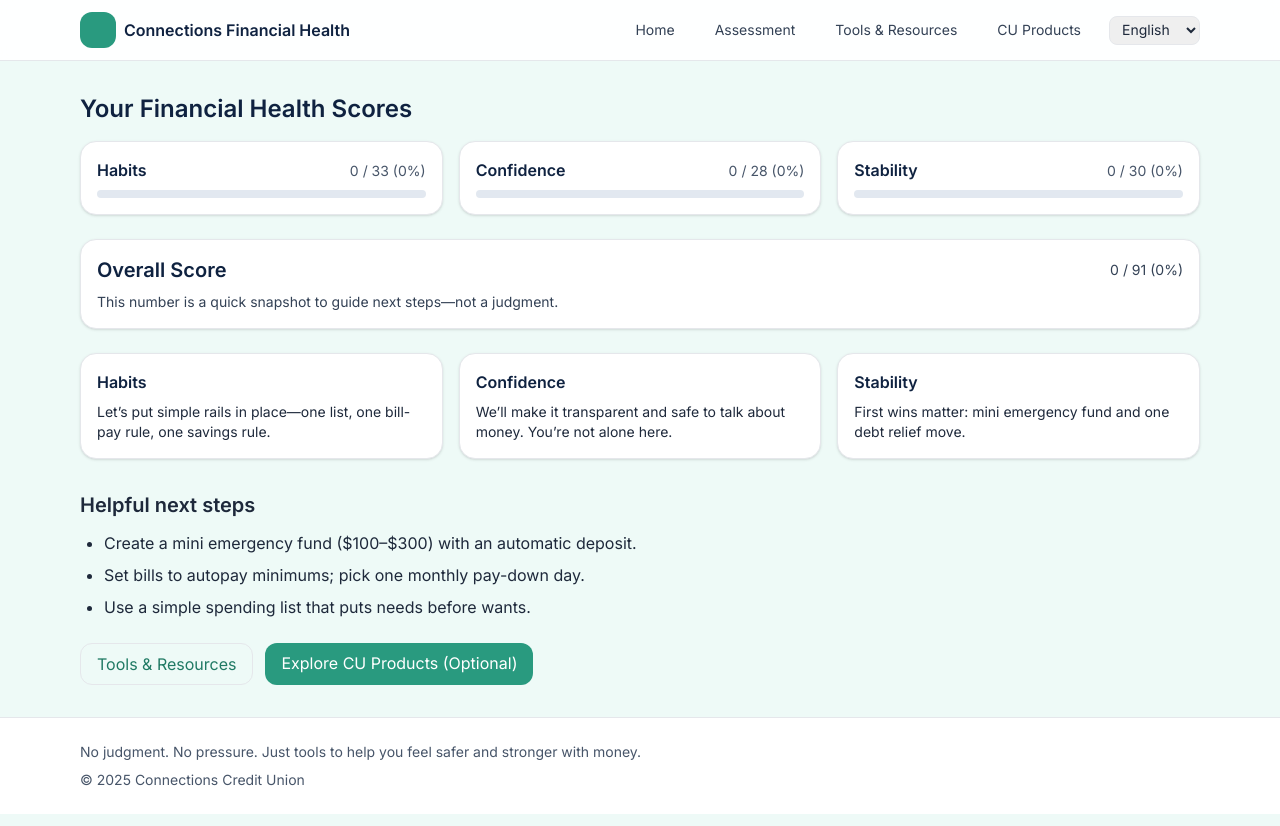
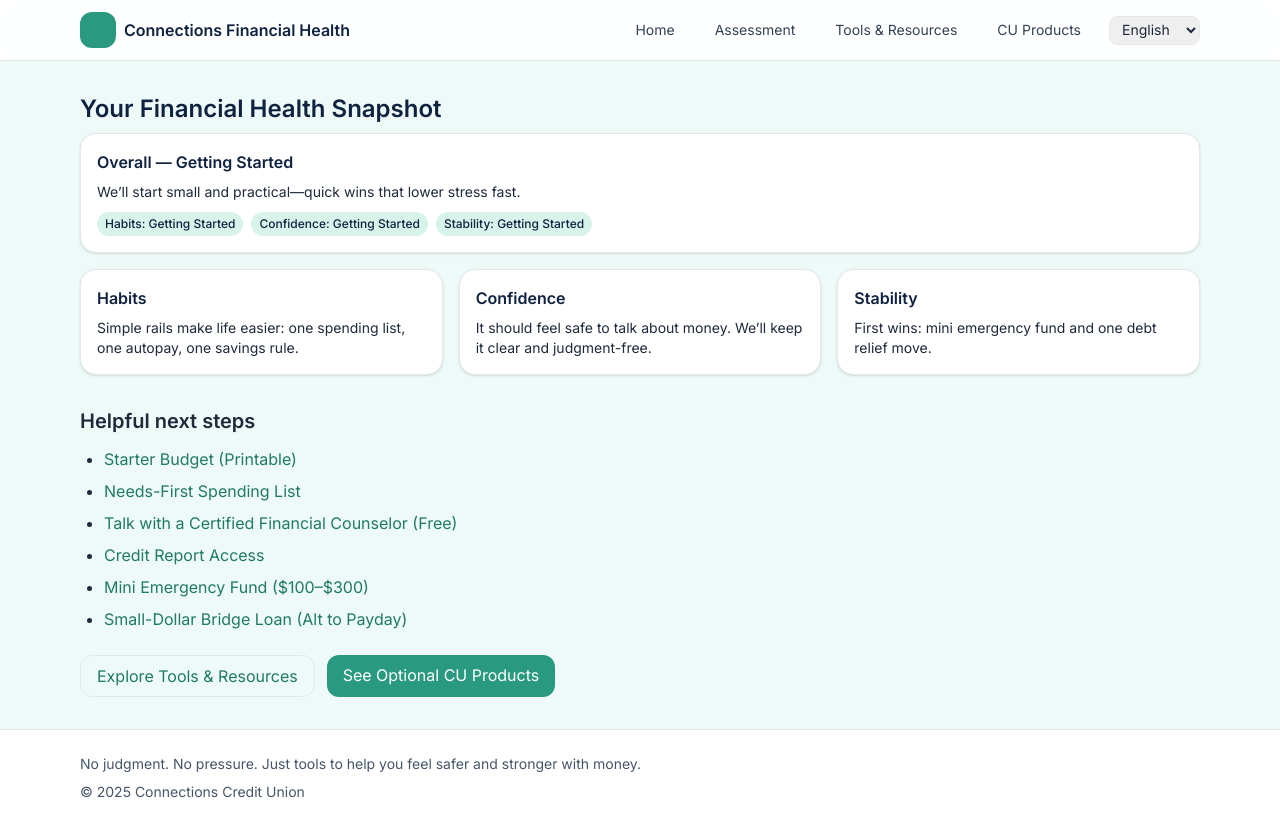
Before and after one commit to Ktm0660/CCU_Fin_Health, a Next.js app: page /results in a window 1280 px wide. Built offline with nearby package versions, Linux system fonts and the light colour scheme.

Commit message:
ux: quiet assessment (no live scores) + bucketed results with tailored recommendations

```diff
--- a/data/assessment.ts
+++ b/data/assessment.ts
@@ -2,9 +2,11 @@ export type Dimension = "habits" | "confidence" | "stability";
 export type Option = { text_en: string; text_es: string; weights: Partial<Record<Dimension, number>> };
 export type Question = { id: string; text_en: string; text_es: string; options: Option[] };
 
+/* (Questions block unchanged — keep exactly as it is in the repo.) */
+
 const o = (en: string, es: string, h=0,c=0,s=0) => ({ text_en: en, text_es: es, weights: { habits:h, confidence:c, stability:s } });
 
-export const questions: Question[] = [
+const questions: Question[] = [
   // 1) Spending Awareness & Habits
   { id: "q1",
     text_en: "When the month ends, do you usually know where most of your money went?",
@@ -157,7 +159,6 @@ export type Score = {
 };
 
 function perDimMax() {
-  // For each question, the max contribution per dimension is the highest weight available in that dim
   let maxH=0, maxC=0, maxS=0;
   questions.forEach(q => {
     let h=0, c=0, s=0;
@@ -192,11 +193,82 @@ export function scoreAnswers(ans: AnswerMap): Score {
 }
 
 export function partialScore(ans: AnswerMap) {
-  // same as scoreAnswers but helpful during the live flow
   return scoreAnswers(ans);
 }
 
+/* ---------- Bucketing helpers (no numbers shown to members) ---------- */
+export type BucketKey = "start" | "building" | "strong";
+
+export function bucketize(value: number, max: number): BucketKey {
+  const pct = (value / Math.max(1, max)) * 100;
+  if (pct < 40) return "start";
+  if (pct < 70) return "building";
+  return "strong";
+}
+
+export const bucketCopy = {
+  en: {
+    labels: {
+      start: "Getting Started",
+      building: "Finding Your Rhythm",
+      strong: "Steady & Building"
+    },
+    dim: {
+      habits: {
+        start: "Simple rails make life easier: one spending list, one autopay, one savings rule.",
+        building: "Good momentum—tighten one or two daily habits for smoother months.",
+        strong: "Your day-to-day choices are steady. Keep the rhythm going."
+      },
+      confidence: {
+        start: "It should feel safe to talk about money. We’ll keep it clear and judgment-free.",
+        building: "You’re asking the right questions—let’s make plans you can trust.",
+        strong: "You advocate for yourself and get straight answers. Keep using that voice."
+      },
+      stability: {
+        start: "First wins: mini emergency fund and one debt relief move.",
+        building: "Your foundation’s forming—grow that safety cushion step by step.",
+        strong: "Your safety net is solid and growing."
+      }
+    },
+    overall: {
+      start: "We’ll start small and practical—quick wins that lower stress fast.",
+      building: "You’re on your way. Let’s lock in a few routines and reduce surprises.",
+      strong: "You’re in a strong spot—now optimize and plan ahead."
+    }
+  },
+  es: {
+    labels: {
+      start: "Empezando",
+      building: "Tomando Ritmo",
+      strong: "Firme y Avanzando"
+    },
+    dim: {
+      habits: {
+        start: "Reglas simples ayudan: una lista de gastos, un pago automático, una regla de ahorro.",
+        building: "Buen avance—ajusta uno o dos hábitos diarios para meses más tranquilos.",
+        strong: "Tus decisiones diarias son estables. Sigue con ese ritmo."
+      },
+      confidence: {
+        start: "Hablar de dinero debe sentirse seguro. Mantendremos todo claro y sin juicios.",
+        building: "Haces las preguntas correctas—vamos a crear planes confiables.",
+        strong: "Defiendes tus intereses y obtienes respuestas claras. Sigue así."
+      },
+      stability: {
+        start: "Primeros logros: fondo de emergencia pequeño y un paso de alivio de deuda.",
+        building: "Tu base va tomando forma—hagamos crecer ese colchón paso a paso.",
+        strong: "Tu red de seguridad es sólida y sigue creciendo."
+      }
+    },
+    overall: {
+      start: "Empezaremos con pasos pequeños y prácticos para reducir el estrés pronto.",
+      building: "Vas por buen camino. Fijemos rutinas y menos sorpresas.",
+      strong: "Estás fuerte—ahora optimiza y planea con anticipación."
+    }
+  }
+} as const;
+
 export function guidance(dim: "habits"|"confidence"|"stability", score: number) {
+  // Keep for internal text where needed; results will rely on bucketCopy.
   if (dim==="habits") return score>=26 ? "Your day-to-day choices are steady. Keep the rhythm going." :
     score>=18 ? "You’re finding your rhythm — small, consistent steps unlock big change." :
     "Let’s put simple rails in place—one list, one bill-pay rule, one savings rule.";
@@ -207,3 +279,5 @@ export function guidance(dim: "habits"|"confidence"|"stability", score: number)
     score>=18 ? "You’re building a foundation—let’s grow your safety net together." :
     "First wins matter: mini emergency fund and one debt relief move.";
 }
+
+export { questions };
--- /dev/null
+++ b/data/recommendations.ts
@@ -0,0 +1,69 @@
+import type { BucketKey } from "./assessment";
+
+/** Lightweight catalog for tailored suggestions. href can be external or internal. */
+export type RecItem = { title: string; href: string; kind: "tool" | "edu" | "product" };
+
+export function recommend(dimBuckets: { habits: BucketKey; confidence: BucketKey; stability: BucketKey }, locale: "en"|"es"): RecItem[] {
+  const t = (en:string, es:string)=> locale==="en"? en : es;
+  const items: RecItem[] = [];
+
+  // Habits-driven tips
+  if (dimBuckets.habits === "start") {
+    items.push(
+      { title: t("Starter Budget (Printable)", "Presupuesto inicial (Imprimible)"), href: "https://www.consumerfinance.gov/consumer-tools/budgeting/", kind: "tool" },
+      { title: t("Needs-First Spending List", "Lista de gastos: necesidades primero"), href: "/resources", kind: "edu" }
+    );
+  } else if (dimBuckets.habits === "building") {
+    items.push(
+      { title: t("Envelope/Cash-Friendly Tips", "Consejos para sobres/efectivo"), href: "/resources", kind: "edu" }
+    );
+  } else {
+    items.push(
+      { title: t("Optimize Bill-Pay & Autopay", "Optimiza pagos y domiciliaciones"), href: "/resources", kind: "edu" }
+    );
+  }
+
+  // Confidence-driven tips
+  if (dimBuckets.confidence === "start") {
+    items.push(
+      { title: t("Talk with a Certified Financial Counselor (Free)", "Habla con un consejero financiero certificado (Gratis)"), href: "/products", kind: "product" },
+      { title: t("Credit Report Access", "Acceso a reporte de crédito"), href: "https://www.annualcreditreport.com", kind: "tool" }
+    );
+  } else if (dimBuckets.confidence === "building") {
+    items.push(
+      { title: t("Plain-Language Fee Guide", "Guía de comisiones en lenguaje claro"), href: "/products", kind: "product" }
+    );
+  } else {
+    items.push(
+      { title: t("Plan Next Big Goal (Template)", "Plantilla para próxima meta grande"), href: "/resources", kind: "tool" }
+    );
+  }
+
+  // Stability-driven tips
+  if (dimBuckets.stability === "start") {
+    items.push(
+      { title: t("Mini Emergency Fund ($100–$300)", "Fondo de emergencia pequeño ($100–$300)"), href: "/resources", kind: "tool" },
+      { title: t("Small-Dollar Bridge Loan (Alt to Payday)", "Préstamo puente de bajo monto (Alternativa a rápida)"), href: "/products", kind: "product" }
+    );
+  } else if (dimBuckets.stability === "building") {
+    items.push(
+      { title: t("Savings Builder (Auto-Deposit)", "Ahorros programados (Depósito automático)"), href: "/products", kind: "product" }
+    );
+  } else {
+    items.push(
+      { title: t("ITIN Auto/Signature Lending (If Needed)", "Préstamos con ITIN (si se requiere)"), href: "/products", kind: "product" }
+    );
+  }
+
+  return dedupe(items);
+}
+
+function dedupe(items: RecItem[]): RecItem[] {
+  const seen = new Set<string>();
+  return items.filter(i => {
+    const key = `${i.title}|${i.href}|${i.kind}`;
+    if (seen.has(key)) return false;
+    seen.add(key);
+    return true;
+  });
+}
--- a/pages/assessment.tsx
+++ b/pages/assessment.tsx
@@ -1,6 +1,6 @@
 import { useRouter } from "next/router";
-import { useMemo, useState, useEffect } from "react";
-import { questions, AnswerMap, partialScore, guidance } from "@/data/assessment";
+import { useState, useEffect } from "react";
+import { questions, AnswerMap } from "@/data/assessment";
 import QuestionCard from "@/components/QuestionCard";
 
 function Bar({ value, max }: { value: number; max: number }) {
@@ -18,49 +18,21 @@ export default function Assessment() {
 
   const [answers, setAnswers] = useState<AnswerMap>({});
   const [i, setI] = useState(0); // current question index
-
   const q = questions[i];
   const done = Object.keys(answers).length === questions.length;
-  const s = useMemo(() => partialScore(answers), [answers]);
 
-  // On question change, scroll to top so users always see the question & progress
   useEffect(() => {
     if (typeof window !== "undefined") window.scrollTo({ top: 0, behavior: "smooth" });
   }, [i]);
 
   const chosenIdx = q ? (answers[q.id] as number | undefined) : undefined;
 
-  const tip = useMemo(() => {
-    if (q && chosenIdx !== undefined) {
-      const w = q.options[chosenIdx].weights;
-      const scores = {
-        habits: w.habits ?? 0,
-        confidence: w.confidence ?? 0,
-        stability: w.stability ?? 0,
-      } as const;
-
-      let best: "habits" | "confidence" | "stability" = "habits";
-      if (scores.confidence > scores[best]) best = "confidence";
-      if (scores.stability > scores[best]) best = "stability";
-
-      return guidance(best, (s as any)[best]);
-    }
-    return "";
-  }, [q, chosenIdx, s]);
-
   function setAnswer(id: string, idx: number) {
     setAnswers((prev) => ({ ...prev, [id]: idx }));
   }
-
-  function next() {
-    setI((prev) => Math.min(prev + 1, questions.length - 1));
-  }
-  function back() {
-    setI((prev) => Math.max(prev - 1, 0));
-  }
-  function goResults() {
-    push({ pathname: "/results", query: { a: JSON.stringify(answers) } });
-  }
+  function next() { setI((prev) => Math.min(prev + 1, questions.length - 1)); }
+  function back() { setI((prev) => Math.max(prev - 1, 0)); }
+  function goResults() { push({ pathname: "/results", query: { a: JSON.stringify(answers) } }); }
 
   const t = (en: string, es: string) => (loc === "en" ? en : es);
 
@@ -70,7 +42,7 @@ export default function Assessment() {
         {t("Connections Financial Health & Trust Assessment", "Evaluación de Salud Financiera y Confianza")}
       </h1>
 
-      {/* Progress header */}
+      {/* Progress header only (no scores) */}
       <div className="mb-4 flex items-center justify-between text-sm text-slate-700">
         <span>
           {t("Question", "Pregunta")} {i + 1} {t("of", "de")} {questions.length}
@@ -80,46 +52,7 @@ export default function Assessment() {
         </div>
       </div>
 
-      {/* Live snapshot */}
-      <div className="bg-white rounded-2xl shadow p-4 border mb-5">
-        <div className="grid md:grid-cols-3 gap-4">
-          <div>
-            <div className="flex items-center justify-between text-sm">
-              <span className="font-medium">Habits</span>
-              <span>
-                {s.habits} / {s.maxHabits}
-              </span>
-            </div>
-            <Bar value={s.habits} max={s.maxHabits} />
-          </div>
-          <div>
-            <div className="flex items-center justify-between text-sm">
-              <span className="font-medium">Confidence</span>
-              <span>
-                {s.confidence} / {s.maxConfidence}
-              </span>
-            </div>
-            <Bar value={s.confidence} max={s.maxConfidence} />
-          </div>
-          <div>
-            <div className="flex items-center justify-between text-sm">
-              <span className="font-medium">Stability</span>
-              <span>
-                {s.stability} / {s.maxStability}
-              </span>
-            </div>
-            <Bar value={s.stability} max={s.maxStability} />
-          </div>
-        </div>
-        <p className="mt-3 text-sm text-slate-700">
-          {t(
-            "Scores update as you go. No judgment—this is a quick snapshot to guide next steps.",
-            "Los puntajes se actualizan mientras avanzas. Sin juicios—es una guía para los próximos pasos."
-          )}
-        </p>
-      </div>
-
-      {/* One-at-a-time question card */}
+      {/* Question-only card (quiet mode) */}
       {q && (
         <QuestionCard
           q={q}
@@ -127,17 +60,6 @@ export default function Assessment() {
           selectedIdx={chosenIdx}
           onAnswer={(idx) => setAnswer(q.id, idx)}
         />
-      )}
-
-      {/* Show the currently selected answer (if any) */}
-      {chosenIdx !== undefined && q && (
-        <div className="bg-brand-50 border rounded-2xl p-4 text-sm text-slate-800 mb-4">
-          <b>{t("Selected:", "Seleccionado:")}</b>{" "}
-          {loc === "en" ? q.options[chosenIdx].text_en : q.options[chosenIdx].text_es}
-          <div className="mt-2 text-slate-700">
-            <b>{t("Why this matters:", "Por qué importa:")}</b> {tip}
-          </div>
-        </div>
       )}
 
       {/* Navigation buttons */}
--- a/pages/results.tsx
+++ b/pages/results.tsx
@@ -1,19 +1,19 @@
 import { useRouter } from "next/router";
 import { useMemo } from "react";
-import { scoreAnswers, guidance } from "@/data/assessment";
+import { scoreAnswers, bucketize, bucketCopy } from "@/data/assessment";
+import { recommend } from "@/data/recommendations";
 import Link from "next/link";
 
-function Stat({ label, value, max }: { label:string; value:number; max:number }) {
-  const pct = Math.round((value / Math.max(1,max)) * 100);
+function Chip({ text }: { text: string }) {
+  return <span className="inline-block px-2 py-1 rounded-full bg-brand-100 text-ink-900 text-xs font-medium">{text}</span>;
+}
+
+function Card({ title, body, children }: { title: string; body: string; children?: React.ReactNode }) {
   return (
     <div className="bg-white rounded-2xl shadow p-4 border">
-      <div className="flex items-baseline justify-between">
-        <h3 className="font-semibold text-ink-900">{label}</h3>
-        <span className="text-sm text-slate-600">{value} / {max} ({pct}%)</span>
-      </div>
-      <div className="mt-2 h-2 rounded-full bg-slate-200">
-        <div className="h-2 rounded-full bg-brand-500" style={{ width: `${pct}%` }} />
-      </div>
+      <h3 className="font-semibold text-ink-900">{title}</h3>
+      <p className="text-sm mt-2">{body}</p>
+      {children}
     </div>
   );
 }
@@ -21,71 +21,84 @@ function Stat({ label, value, max }: { label:string; value:number; max:number })
 export default function Results() {
   const router = useRouter();
   const locale = (router.locale as "en"|"es") || "en";
+  const copy = bucketCopy[locale];
+
   const ans = useMemo(() => {
     try { return JSON.parse((router.query.a as string) || "{}"); }
     catch { return {}; }
   }, [router.query.a]);
 
   const s = scoreAnswers(ans);
+  const buckets = {
+    habits: bucketize(s.habits, s.maxHabits),
+    confidence: bucketize(s.confidence, s.maxConfidence),
+    stability: bucketize(s.stability, s.maxStability)
+  };
+
+  // Simple overall by majority (ties break upward toward “building”, then “strong” if all high)
+  const tally = { start:0, building:0, strong:0 };
+  (Object.values(buckets) as ("start"|"building"|"strong")[]).forEach(b => (tally[b] += 1));
+  const overall = ((): "start"|"building"|"strong" => {
+    if (tally.strong >= 2) return "strong";
+    if (tally.building >= 2) return "building";
+    if (tally.start >= 2) return "start";
+    // tie: prefer building if any, else start
+    if (tally.building) return "building";
+    if (tally.start) return "start";
+    return "strong";
+  })();
+
+  const recs = recommend(buckets, locale);
+
+  const t = (en: string, es: string) => (locale === "en" ? en : es);
 
   return (
     <section>
       <h1 className="text-2xl font-semibold text-ink-900 mb-2">
-        {locale==="en" ? "Your Financial Health Scores" : "Tus puntajes de salud financiera"}
+        {t("Your Financial Health Snapshot", "Tu panorama de salud financiera")}
       </h1>
 
+      {/* Overall card */}
+      <Card
+        title={`${t("Overall", "General")} — ${copy.labels[overall]}`}
+        body={copy.overall[overall]}
+      >
+        <div className="mt-2 space-x-2">
+          <Chip text={`${t("Habits", "Hábitos")}: ${copy.labels[buckets.habits]}`} />
+          <Chip text={`${t("Confidence", "Confianza")}: ${copy.labels[buckets.confidence]}`} />
+          <Chip text={`${t("Stability", "Estabilidad")}: ${copy.labels[buckets.stability]}`} />
+        </div>
+      </Card>
+
+      {/* Dimension cards */}
       <div className="grid md:grid-cols-3 gap-4 mt-4">
-        <Stat label="Habits" value={s.habits} max={s.maxHabits} />
-        <Stat label="Confidence" value={s.confidence} max={s.maxConfidence} />
-        <Stat label="Stability" value={s.stability} max={s.maxStability} />
+        <Card title={t("Habits", "Hábitos")} body={copy.dim.habits[buckets.habits]} />
+        <Card title={t("Confidence", "Confianza")} body={copy.dim.confidence[buckets.confidence]} />
+        <Card title={t("Stability", "Estabilidad")} body={copy.dim.stability[buckets.stability]} />
       </div>
 
-      <div className="bg-white rounded-2xl shadow p-4 border mt-6">
-        <div className="flex items-center justify-between">
-          <h2 className="text-xl font-semibold text-ink-900">
-            {locale==="en" ? "Overall Score" : "Puntaje total"}
-          </h2>
-          <span className="text-sm text-slate-700">{s.total} / {s.totalMax} ({Math.round((s.total/Math.max(1,s.totalMax))*100)}%)</span>
-        </div>
-        <p className="text-sm text-slate-700 mt-2">
-          {locale==="en"
-            ? "This number is a quick snapshot to guide next steps—not a judgment."
-            : "Este número es una guía para los próximos pasos—no un juicio."}
-        </p>
-      </div>
-
-      <div className="grid md:grid-cols-3 gap-4 mt-6">
-        <Dim title="Habits" body={guidance("habits", s.habits)} />
-        <Dim title="Confidence" body={guidance("confidence", s.confidence)} />
-        <Dim title="Stability" body={guidance("stability", s.stability)} />
-      </div>
-
-      <h2 className="text-xl font-semibold mt-8 mb-3">
-        {locale==="en" ? "Helpful next steps" : "Próximos pasos útiles"}
-      </h2>
+      {/* Tailored recommendations */}
+      <h2 className="text-xl font-semibold mt-8 mb-3">{t("Helpful next steps", "Próximos pasos útiles")}</h2>
       <ul className="list-disc ml-6 space-y-2">
-        <li>{locale==="en" ? "Create a mini emergency fund ($100–$300) with an automatic deposit." : "Crea un fondo de emergencia pequeño ($100–$300) con depósito automático."}</li>
-        <li>{locale==="en" ? "Set bills to autopay minimums; pick one monthly pay-down day." : "Activa pagos automáticos mínimos; elige un día al mes para avanzar pagos."}</li>
-        <li>{locale==="en" ? "Use a simple spending list that puts needs before wants." : "Usa una lista de gastos que ponga necesidades antes que gustos."}</li>
+        {recs.map((r, idx) => (
+          <li key={idx}>
+            {r.href.startsWith("http") ? (
+              <a className="no-underline" href={r.href} target="_blank" rel="noreferrer">{r.title}</a>
+            ) : (
+              <Link className="no-underline" href={r.href}>{r.title}</Link>
+            )}
+          </li>
+        ))}
       </ul>
 
       <div className="mt-6 flex gap-3">
         <Link href="/resources" className="px-4 py-2 rounded-xl border no-underline">
-          {locale==="en" ? "Tools & Resources" : "Herramientas y recursos"}
+          {t("Explore Tools & Resources", "Explorar herramientas y recursos")}
         </Link>
         <Link href="/products" className="px-4 py-2 rounded-xl bg-brand-500 text-white no-underline">
-          {locale==="en" ? "Explore CU Products (Optional)" : "Explorar productos (Opcional)"}
+          {t("See Optional CU Products", "Ver productos opcionales")}
         </Link>
       </div>
     </section>
   );
 }
-
-function Dim({title, body}:{title:string; body:string}) {
-  return (
-    <div className="bg-white rounded-2xl shadow p-4 border">
-      <h3 className="font-semibold text-ink-900">{title}</h3>
-      <p className="text-sm mt-2">{body}</p>
-    </div>
-  );
-}
```
